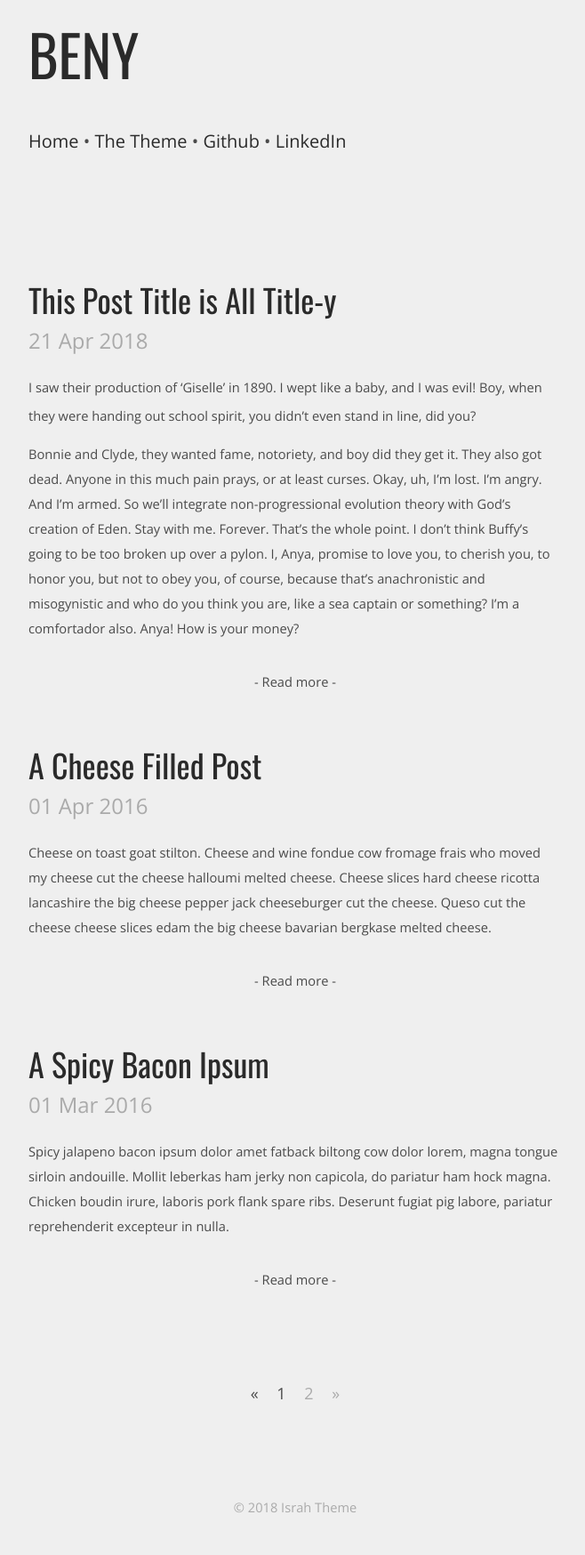
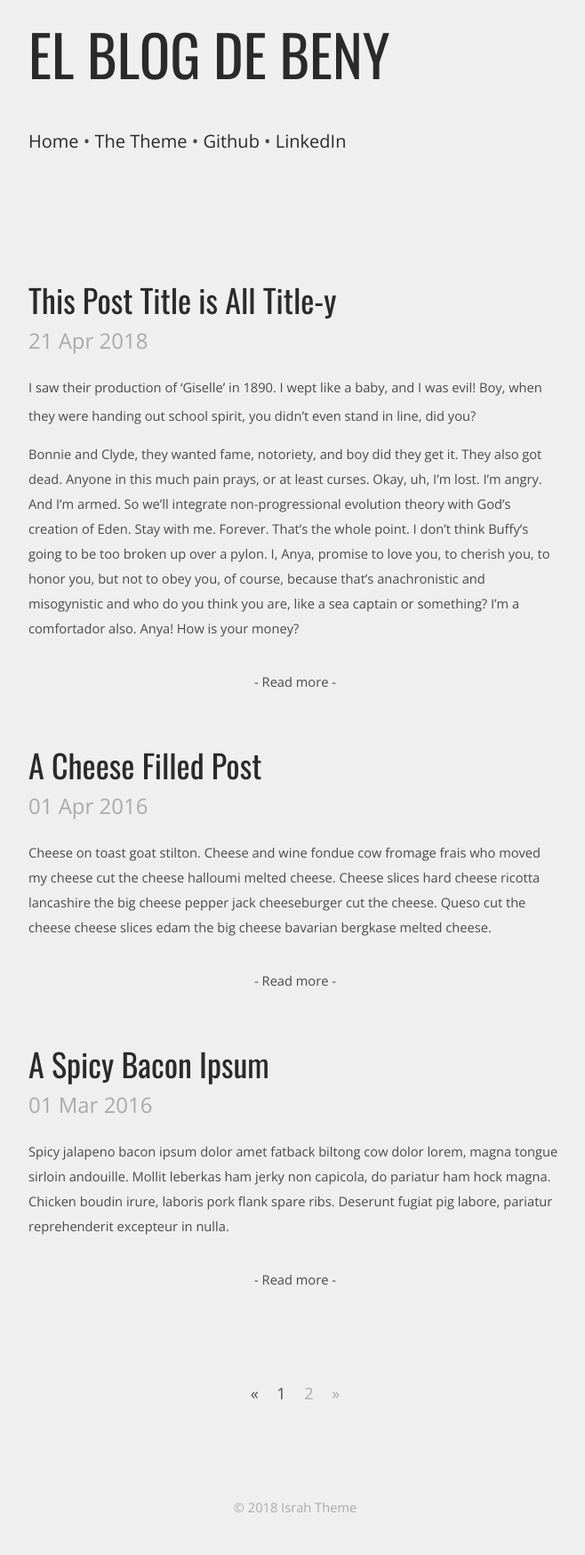
Before and after one commit to SUPER-EIGHT/SUPER-EIGHT.github.io, a Jekyll site: the page built from index.html, in a window 1280 px wide. Shown: the whole page at 89% size, without its empty margins (308-966 px from the left). Built offline with Jekyll 4.4.1, drawn with Linux system fonts in a browser that asks for light colours; nearby versions of some CDN libraries; the list of posts is cut into pages by our own code.

Commit message:
cambio nombre

```diff
--- a/_config.yml
+++ b/_config.yml
@@ -1,6 +1,6 @@
-title: El blog de BENY
+title: BENY
 email: beynrodsoto@gamil.com
-greeting: BENY
+greeting: EL BLOG DE BENY
 description: > # this means to ignore newlines until another tag
     Israh is a responsive Jekyll theme with warm greys, a single column layout, and not much else.
 favicon: favicon.png
```
